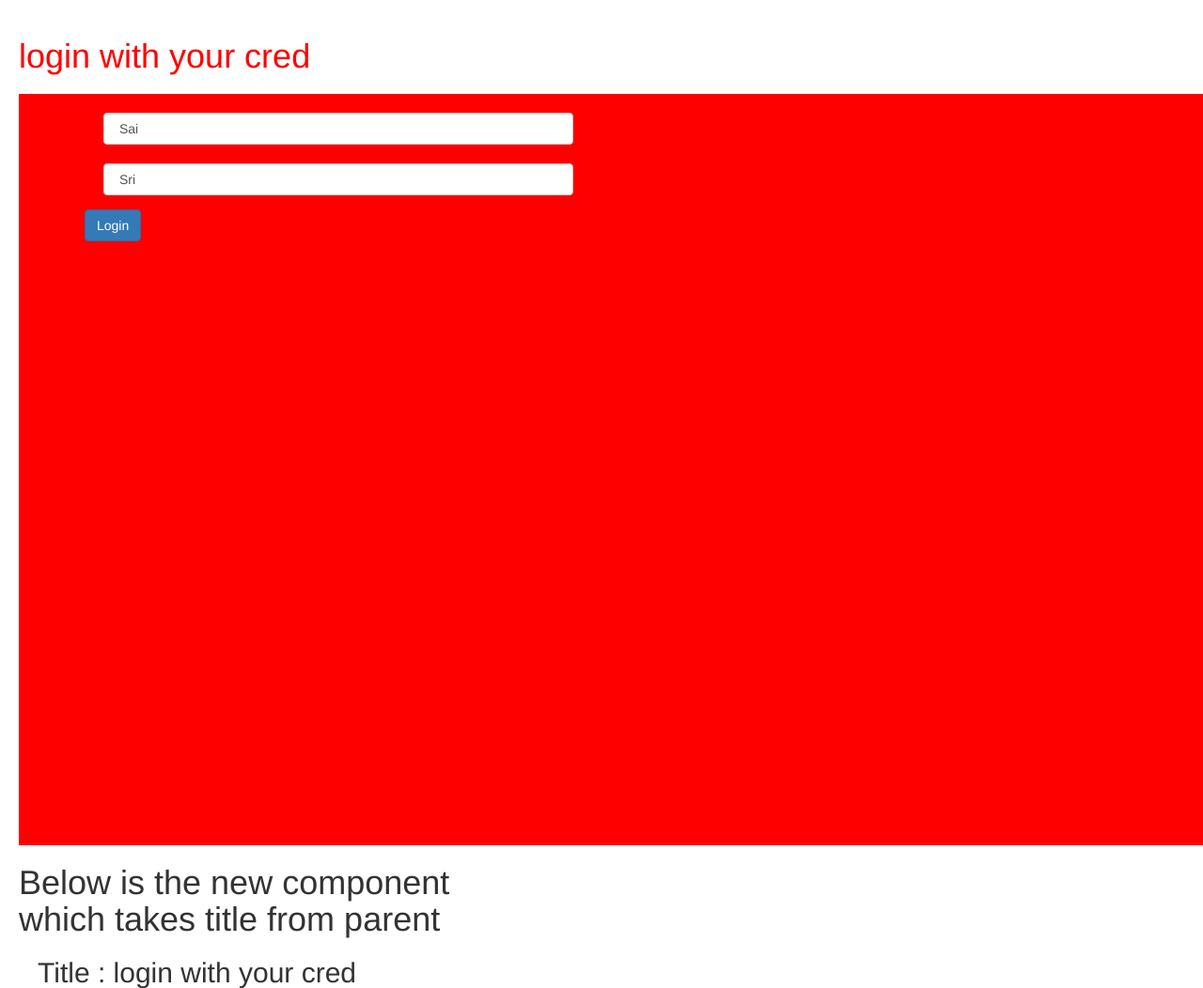
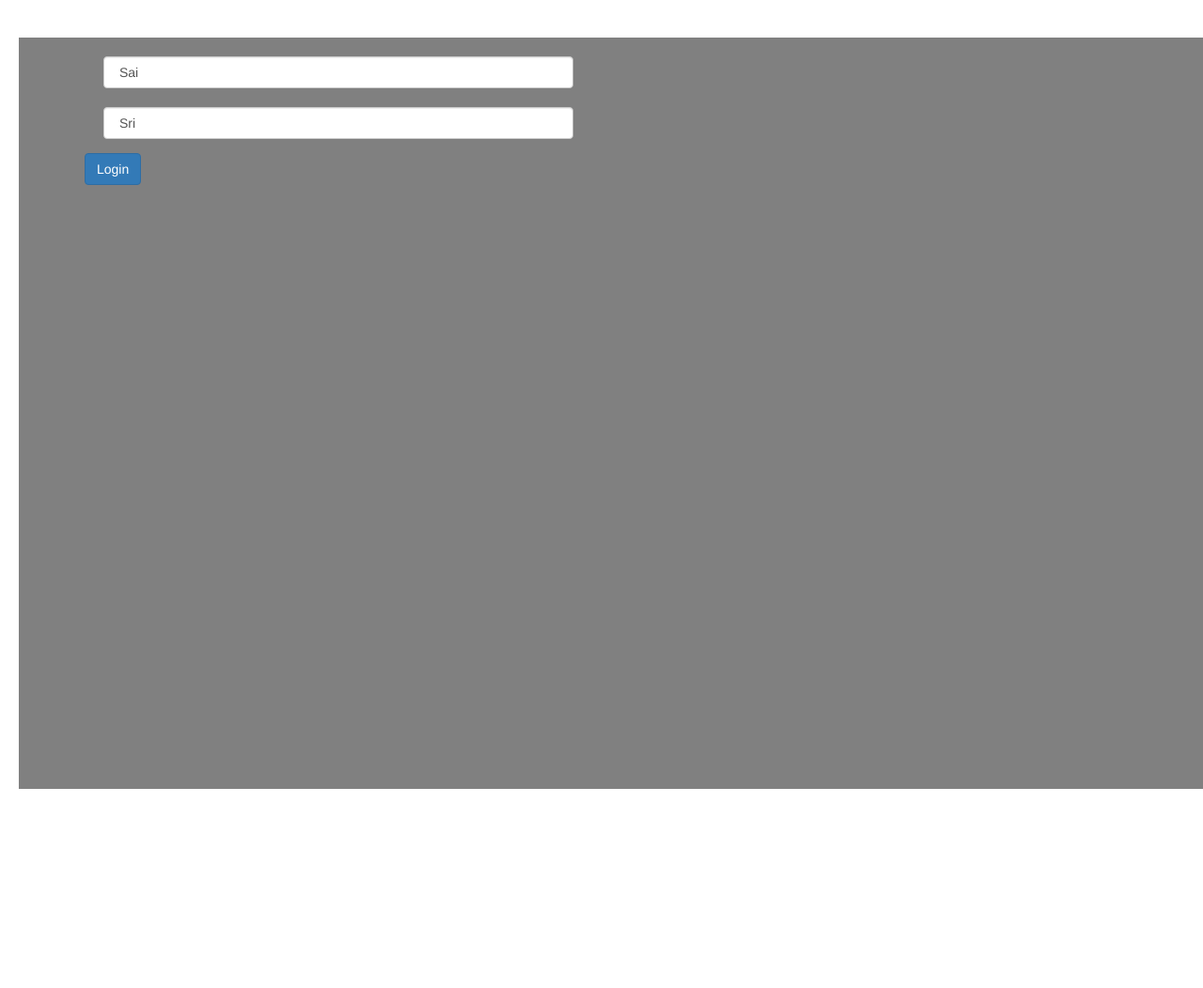
Before and after one commit to ssri442/AngularSession8_assignment8.4, an Angular app: page / in a window 1280 px wide. Shown: the top 1052 px of the page at 94% size. After the commit the page ends 840 px from the top, so only its background shows below. Built offline with nearby package versions, Linux system fonts and the light colour scheme.

Commit message:
7.1commit

```diff
--- a/src/app/app.component.html
+++ b/src/app/app.component.html
@@ -1,3 +1,2 @@
 <!--The content below is only a placeholder and can be replaced.-->
-
 <app-login></app-login>
--- a/src/app/login/login/login.component.css
+++ b/src/app/login/login/login.component.css
@@ -15,6 +15,6 @@
 }
 
 
-body {background-color:red}
+body {background-color: grey}
 
-h1,h2{ color : #ff0000}
+h1,h2{ color : blue}
--- a/src/app/login/login/login.component.html
+++ b/src/app/login/login/login.component.html
@@ -1,4 +1,8 @@
-<h1>{{title}}</h1>
+
+
+<div *ngIf="show">
+  <h1>{{title}}</h1>
+    </div>
 
 <body>
 <div class="container">
@@ -17,5 +21,3 @@
 
   </div>
   </body>
-
-  <app-child [title] = "title"> </app-child>
--- a/src/app/login/login/login.component.ts
+++ b/src/app/login/login/login.component.ts
@@ -4,14 +4,14 @@ import { Component, ViewEncapsulation,OnInit } from '@angular/core';
   selector: 'app-login',
   templateUrl: './login.component.html',
   styleUrls: ['./login.component.css'],
-  encapsulation: ViewEncapsulation.Native
-
 
 })
 export class LoginComponent implements OnInit {
 firstname : string;
 lastname : string;
 title : string;
+show:boolean = false;
+
   constructor() { }
 
   ngOnInit() {
@@ -19,9 +19,11 @@ title : string;
     this.lastname= ' Sri';
     this.title ='login with your cred';
 
+
   }
 Click(){
-  this.title ="hi"+" " + this.firstname +" "+ this.lastname;
+  this.show = true;
+  this.title ="Hello"+" " + this.firstname +" "+ this.lastname;
 
 }
 }
```
